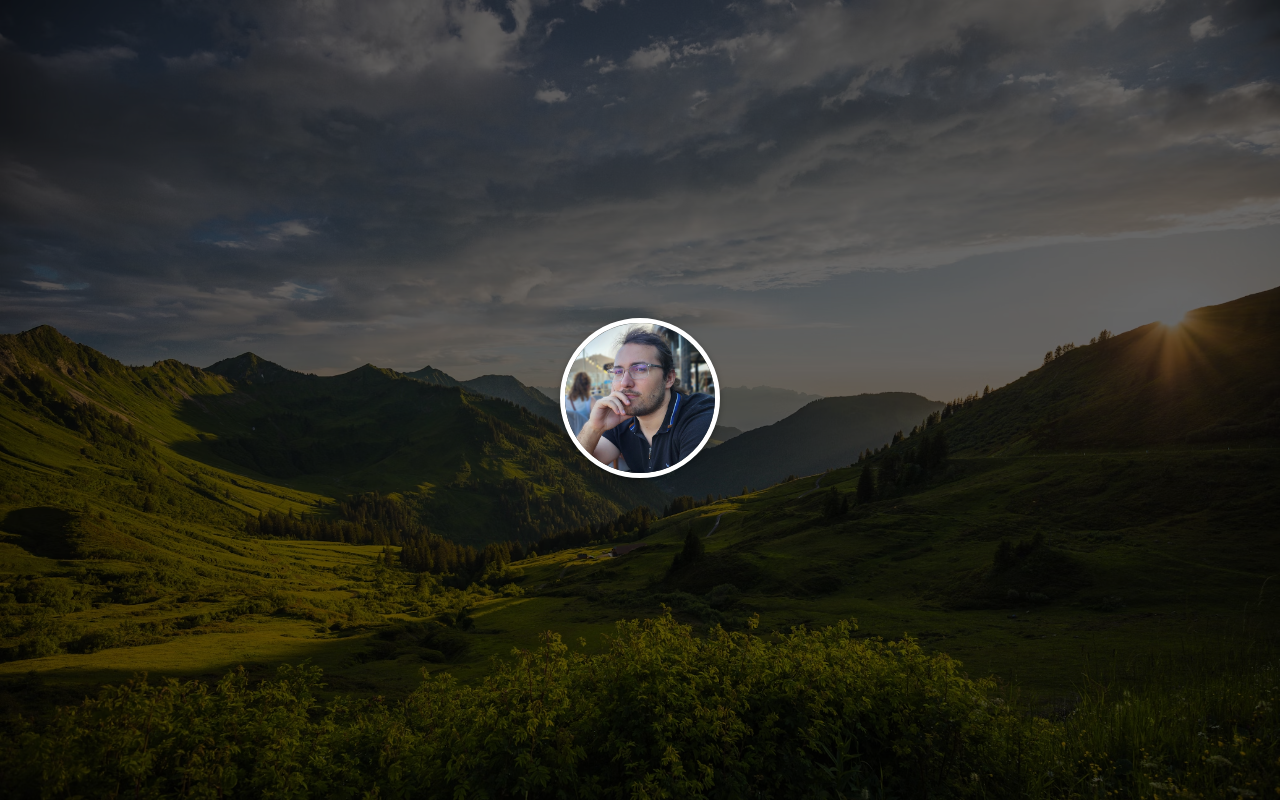
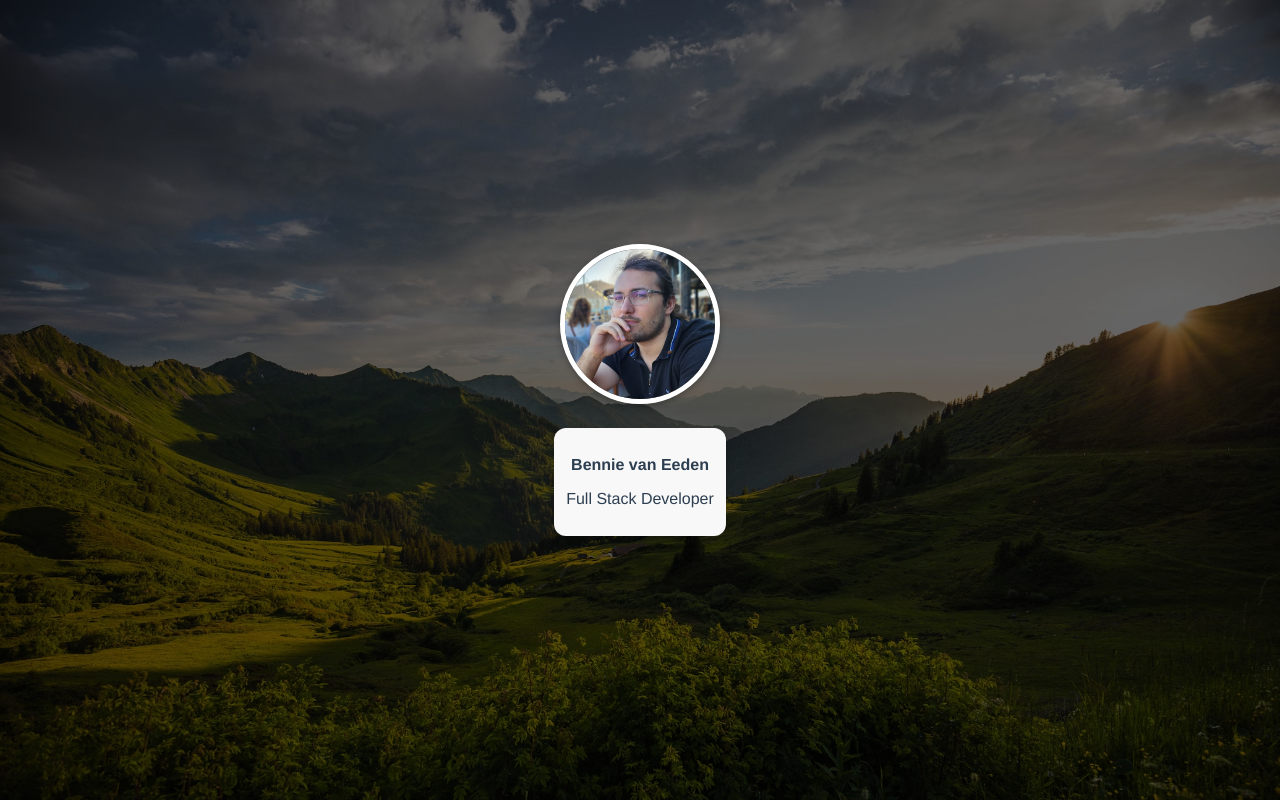
Before and after one commit to Christiaanben/portfolio, a Vue app: page / in a window 1280 px wide. Built offline with nearby package versions, Linux system fonts and the light colour scheme.

Commit message:
add info-card

```diff
--- a/src/App.vue
+++ b/src/App.vue
@@ -3,15 +3,21 @@
     <the-avatar
         avatar-url="profile-photo.jpg"
     />
+    <info-card>
+      <p><strong>Bennie van Eeden</strong></p>
+      <p>Full Stack Developer</p>
+    </info-card>
   </div>
 </template>
 
 <script>
 import TheAvatar from '@/components/TheAvatar.vue'
+import InfoCard from '@/components/InfoCard.vue'
 
 export default {
   name: 'App',
   components: {
+    InfoCard,
     TheAvatar,
   },
 }
--- /dev/null
+++ b/src/components/InfoCard.vue
@@ -0,0 +1,25 @@
+<template>
+  <div class="info-card">
+    <slot></slot>
+  </div>
+</template>
+
+<script>
+import {defineComponent} from 'vue'
+
+export default defineComponent({
+  name: 'InfoCard',
+})
+</script>
+
+<style scoped>
+.info-card {
+  background-color: #f8f8f8; /* Off-white background */
+  padding: 12px;            /* Padding for internal spacing */
+  border-radius: 12px;      /* Rounded corners */
+  box-shadow: 0 4px 8px rgba(0, 0, 0, 0.1); /* Subtle shadow for depth */
+  max-width: 500px;         /* Maximum width to maintain aesthetics */
+  margin: 20px auto;        /* Centering in the page and providing some margin */
+  box-sizing: border-box;   /* Includes padding in the width calculation */
+}
+</style>
```
